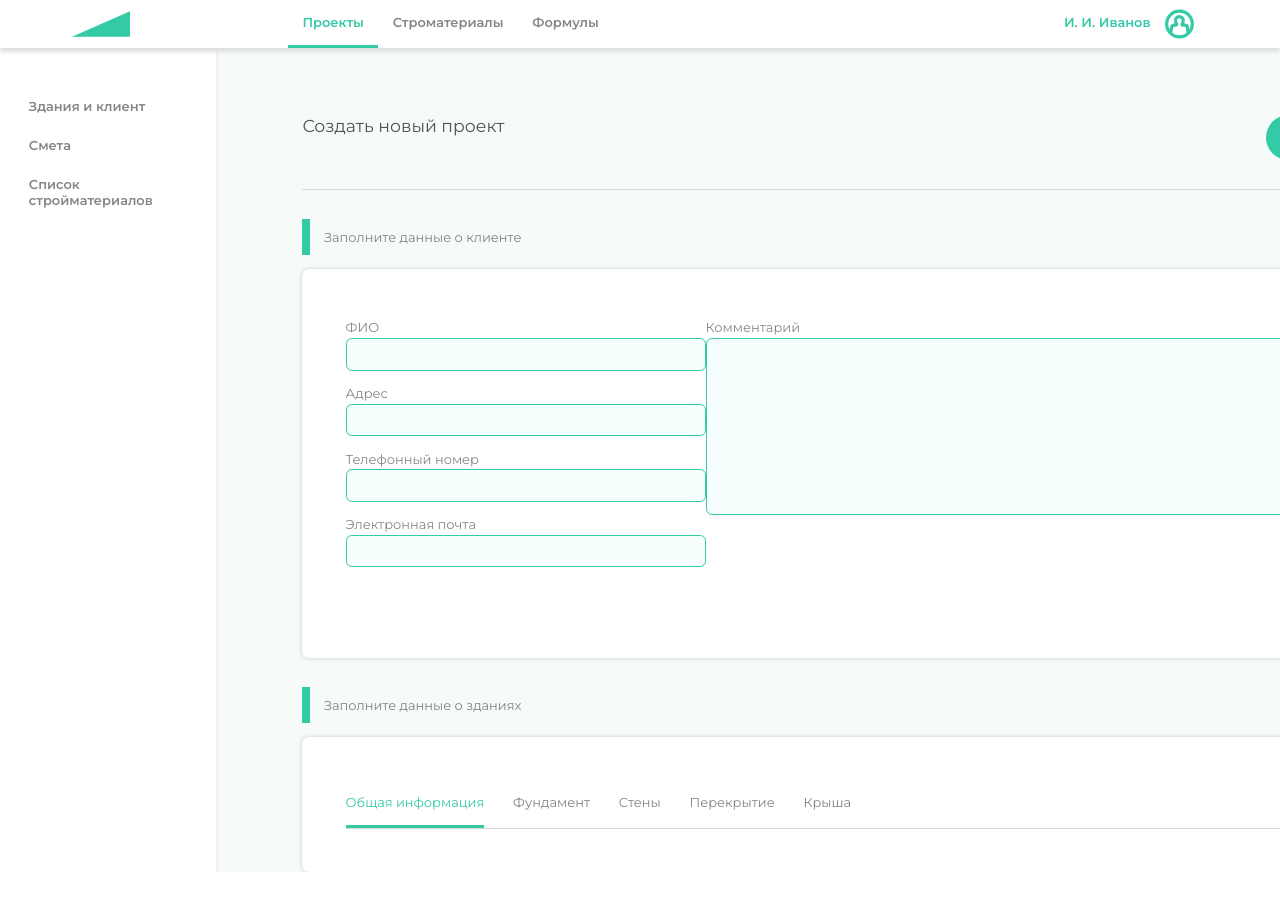
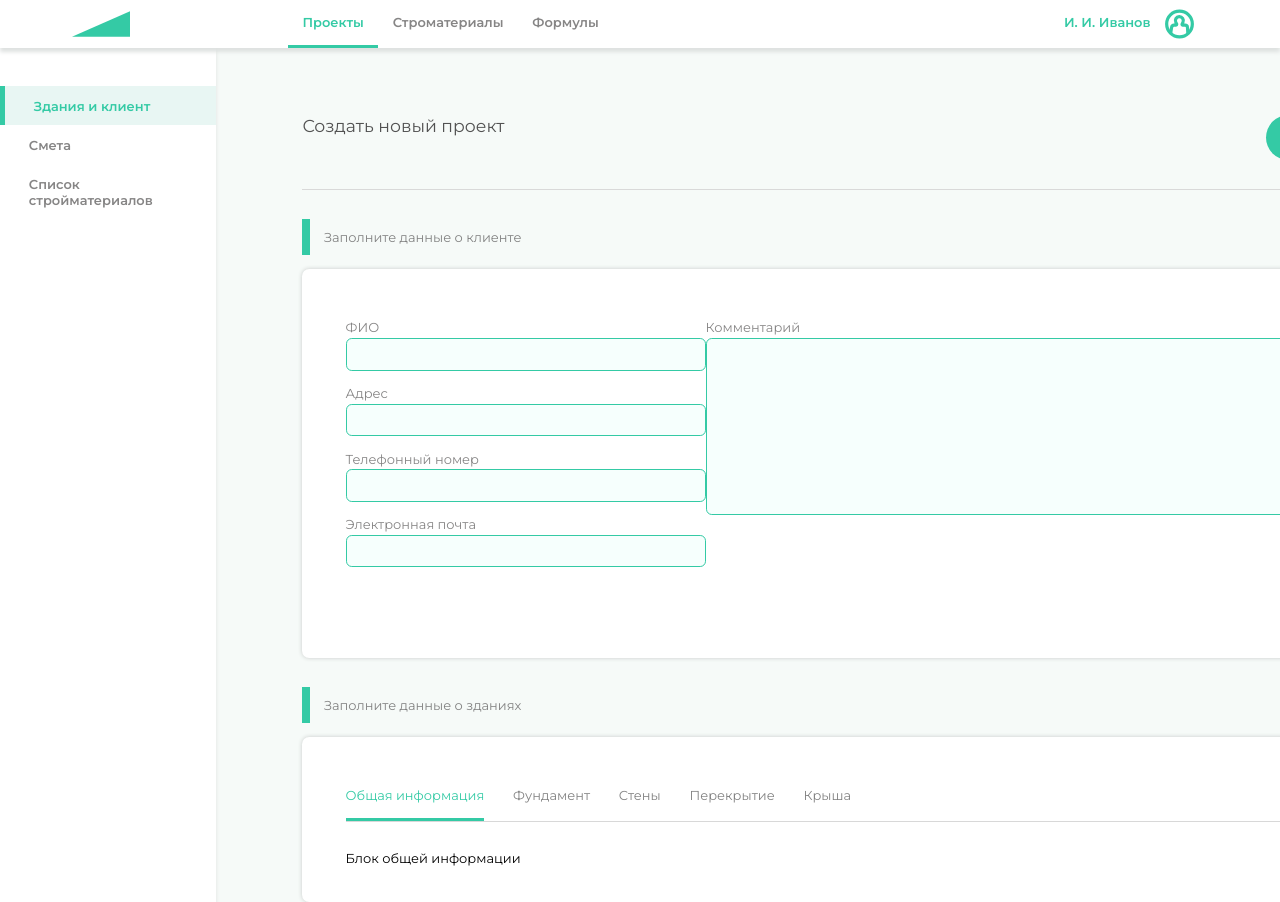
Before and after one commit to MariaSadovn1kova/project_and_resource_management, a Vue app in the folder client/: page /create_project in a window 1280 px wide. Shown: the top 902 px of the page. Before the commit the page ends 872 px from the top, so only its background shows below. Built offline with nearby package versions, Linux system fonts and the light colour scheme.

Commit message:
Организация страничек при создании здания

```diff
--- a/client/src/App.vue
+++ b/client/src/App.vue
@@ -4,7 +4,7 @@
     <div class="app__container">
       <main-sidebar v-if = "this.$route.name=='Projects'" class="main__sidebar" :sidebar_menu_items = "sidebar_projects_items" :page="'Project'" :default_active_item = "sidebar_projects_items[0].title"/>
       <main-sidebar v-if = "this.$route.name=='Materials'" class="main__sidebar" :sidebar_menu_items = "sidebar_materials_items" :page="'Materials'" :default_active_item = "sidebar_materials_items[0].title"/>
-      <main-sidebar v-if = "this.$route.name=='CreateProject'" class="main__sidebar" :sidebar_menu_items = "sidebar_create_project_items" :page="'CreateProject'"/>
+      <main-sidebar v-if = "this.$route.name=='CreateProject'" class="main__sidebar" :sidebar_menu_items = "sidebar_create_project_items" :page="'CreateProject'" :default_active_item = "sidebar_create_project_items[0].title"/>
       <router-view class="router-view"/>
     </div>
   </div>
--- a/client/src/components/UI/create_project/BuildingForm.vue
+++ b/client/src/components/UI/create_project/BuildingForm.vue
@@ -1,11 +1,20 @@
 <template>
   <div class="building-form__container">
     <local-navbar :menu_items = "menu_items" :active_menu_item = "active_menu_item" @change="changeActive"/>
+    <div class="content__container">
+        <general-info v-if="this.active_menu_item === 'general_info'"/>
+        <foundation-info v-if="this.active_menu_item === 'foundation'"/>
+        <walls-info v-if="this.active_menu_item === 'walls'"/>
+        <overlap-info v-if="this.active_menu_item === 'overlap'"/>
+        <roof-info v-if="this.active_menu_item === 'roof'"/>
+    </div>
   </div>
 </template>
 
 <script>
+import RoofInfo from './building/RoofInfo.vue';
 export default {
+  components: { RoofInfo },
     name: 'building-form',
     data(){
         return{
@@ -30,9 +39,12 @@ export default {
 
 <style lang="scss" scoped>
 .building-form__container{
-    padding: 3rem;
+    padding: 2.5rem 3rem;
     border-radius: 0.5rem;
     background-color: #fff;
     box-shadow: 0px 0px 4px #c7cac9;
+    .content__container{
+        margin-top: 2rem;
+    }
 }
 </style>
--- /dev/null
+++ b/client/src/components/UI/create_project/building/FoundationInfo.vue
@@ -0,0 +1,15 @@
+<template>
+  <div class="foundation-info__container">
+    Фундамент
+  </div>
+</template>
+
+<script>
+export default {
+    name: 'foundation-info'
+}
+</script>
+
+<style>
+
+</style>
--- /dev/null
+++ b/client/src/components/UI/create_project/building/GeneralInfo.vue
@@ -0,0 +1,15 @@
+<template>
+  <div class="general-info__container">
+    Блок общей информации
+  </div>
+</template>
+
+<script>
+export default {
+    name: 'general-info'
+}
+</script>
+
+<style>
+
+</style>
--- /dev/null
+++ b/client/src/components/UI/create_project/building/OverlapInfo.vue
@@ -0,0 +1,15 @@
+<template>
+  <div class="overlap-info__container">
+    Перекрытие
+  </div>
+</template>
+
+<script>
+export default {
+    name: 'overlap-info'
+}
+</script>
+
+<style>
+
+</style>
--- /dev/null
+++ b/client/src/components/UI/create_project/building/RoofInfo.vue
@@ -0,0 +1,15 @@
+<template>
+  <div class="roof-info__container">
+    Крыша
+  </div>
+</template>
+
+<script>
+export default {
+    name: 'roof-info'
+}
+</script>
+
+<style>
+
+</style>
--- /dev/null
+++ b/client/src/components/UI/create_project/building/WallsInfo.vue
@@ -0,0 +1,15 @@
+<template>
+  <div class="walls-info__container">
+    Стены
+  </div>
+</template>
+
+<script>
+export default {
+    name: 'walls-info'
+}
+</script>
+
+<style>
+
+</style>
```
Also changed, not shown: client/src/components/index.js (+11 -1 lines).
